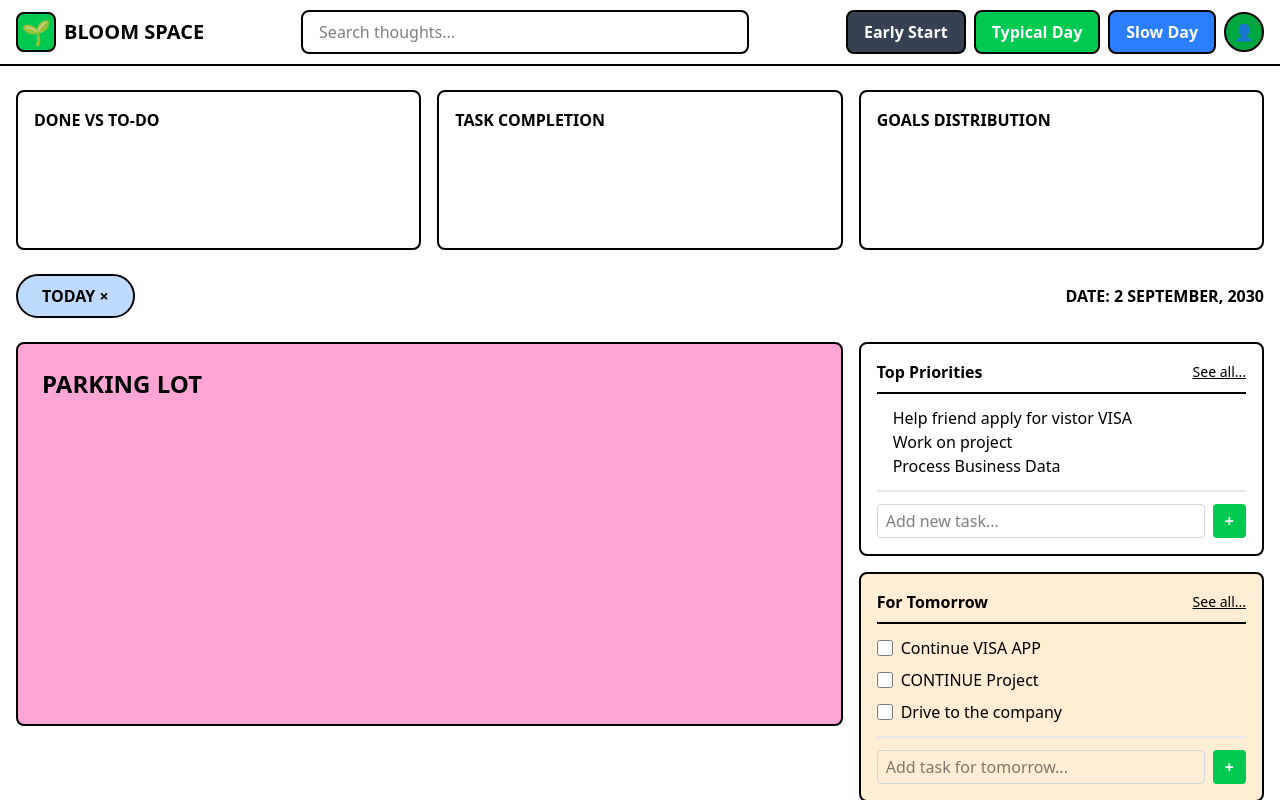
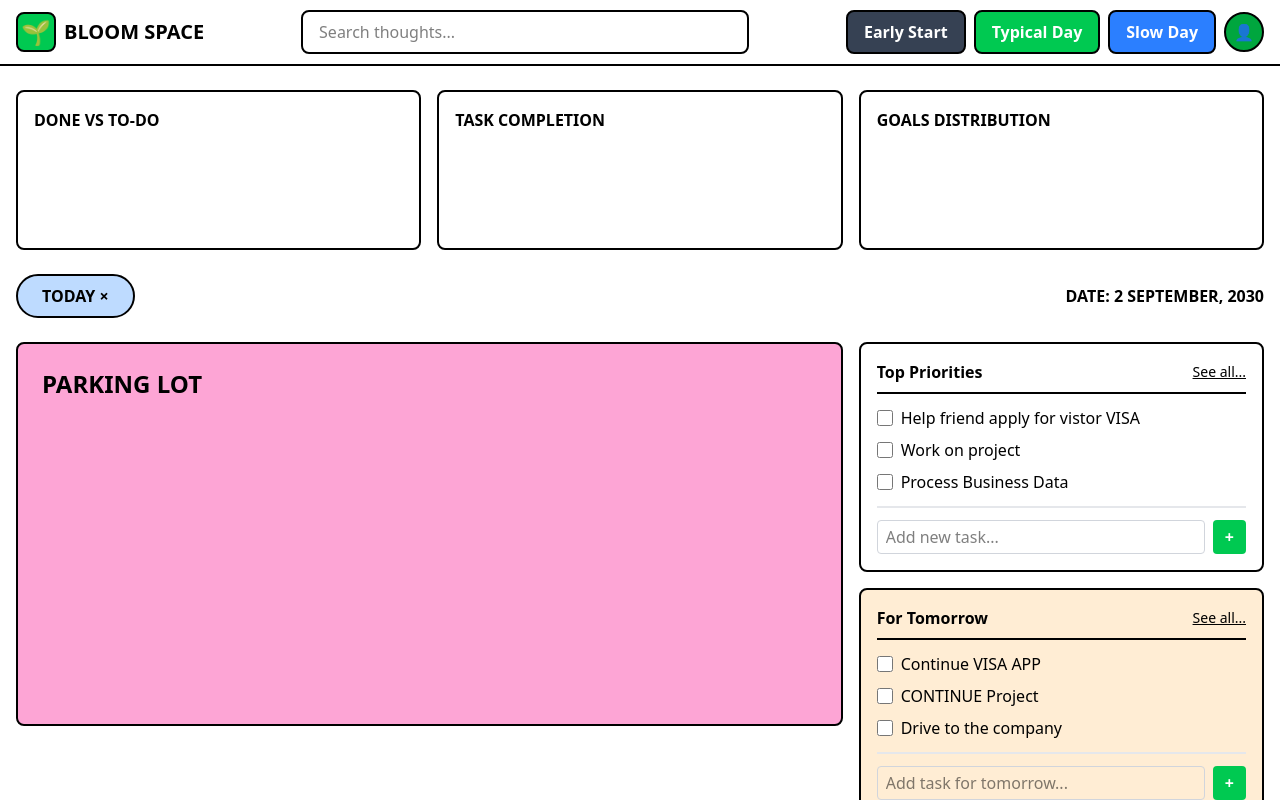
Before and after one commit to HosnyYousef/bloom-workload-engine, a React (Vite) app in the folder bloomspaceapp/frontend/: page / in a window 1280 px wide. Shown: the top 800 px of the page. Built offline with nearby package versions, Linux system fonts and the light colour scheme.

Commit message:
forTomorrow.jsx and topPriorities.jsx code added

```diff
--- a/bloomspaceapp/frontend/src/components/TopPriorities.jsx
+++ b/bloomspaceapp/frontend/src/components/TopPriorities.jsx
@@ -46,12 +46,12 @@ const TopPriorities = () => {
             </div>
 
             {/* Task List */}
-            <div>
+            <div className="space-y-2">
                 {tasks.map(task => (
-                    <div key={task.id} className=''>
+                    <div key={task.id} className='flex items-center gap-2 group'>
                         {/* Checkbox */}
                         <input
-                            type="text"
+                            type="checkbox"
                             checked={task.completed}
                             onChange={() => toggleTask(task.id)}
                             className='w-4 h-4 cursor-pointer'
@@ -80,7 +80,7 @@ const TopPriorities = () => {
                         type="text"
                         value={newTask}
                         onChange={(e) => setNewTask(e.target.value)}
-                        onKeyPress={(e) => e.key === 'Enter' && addTask()}
+                        onKeyDown={(e) => e.key === 'Enter' && addTask()}
                         placeholder='Add new task...'
                         className='flex-1 px-2 py-1 border border-gray-300 rounded'
                     />
```
Also changed, not shown: bloomspaceapp/frontend/src/components/ForTomorrow.jsx (+6 -2 lines).
